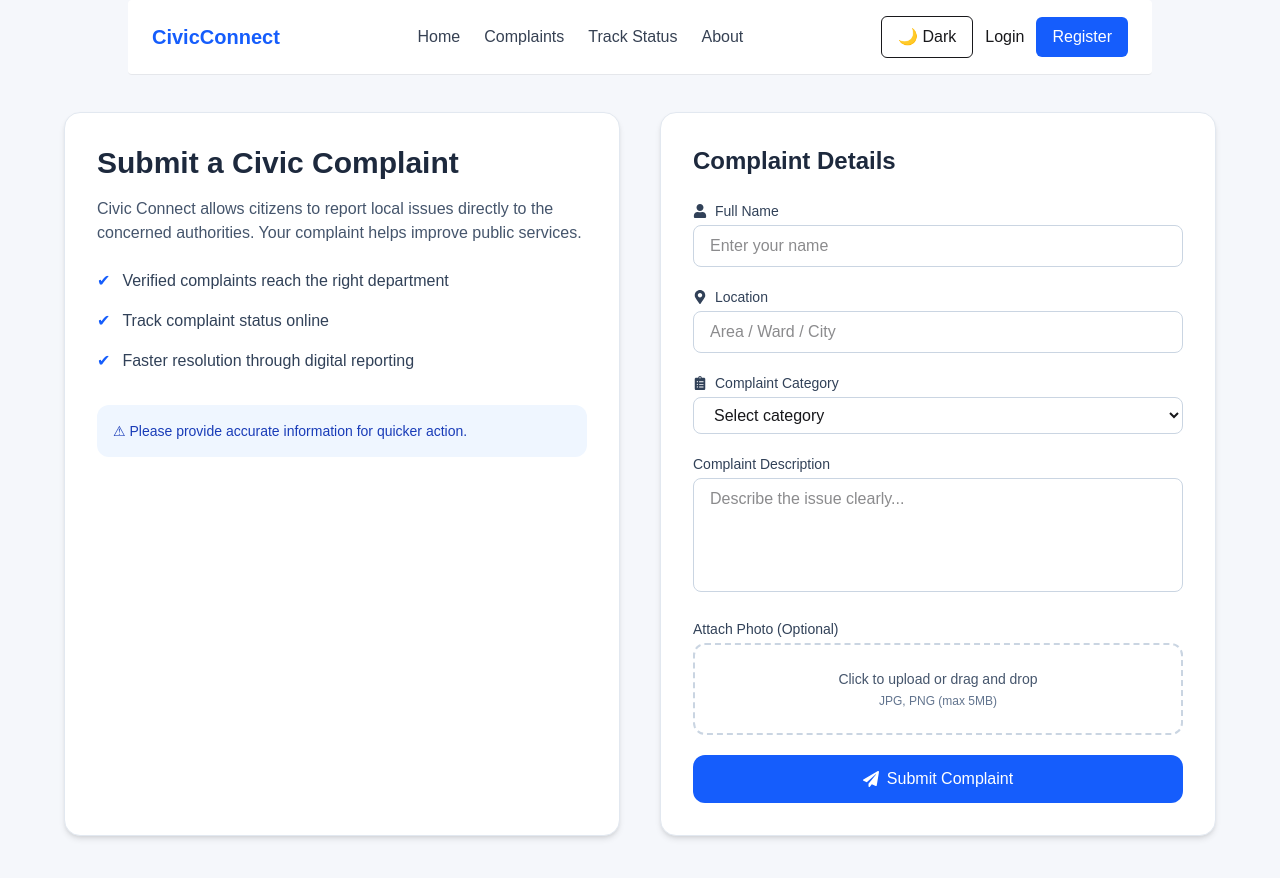
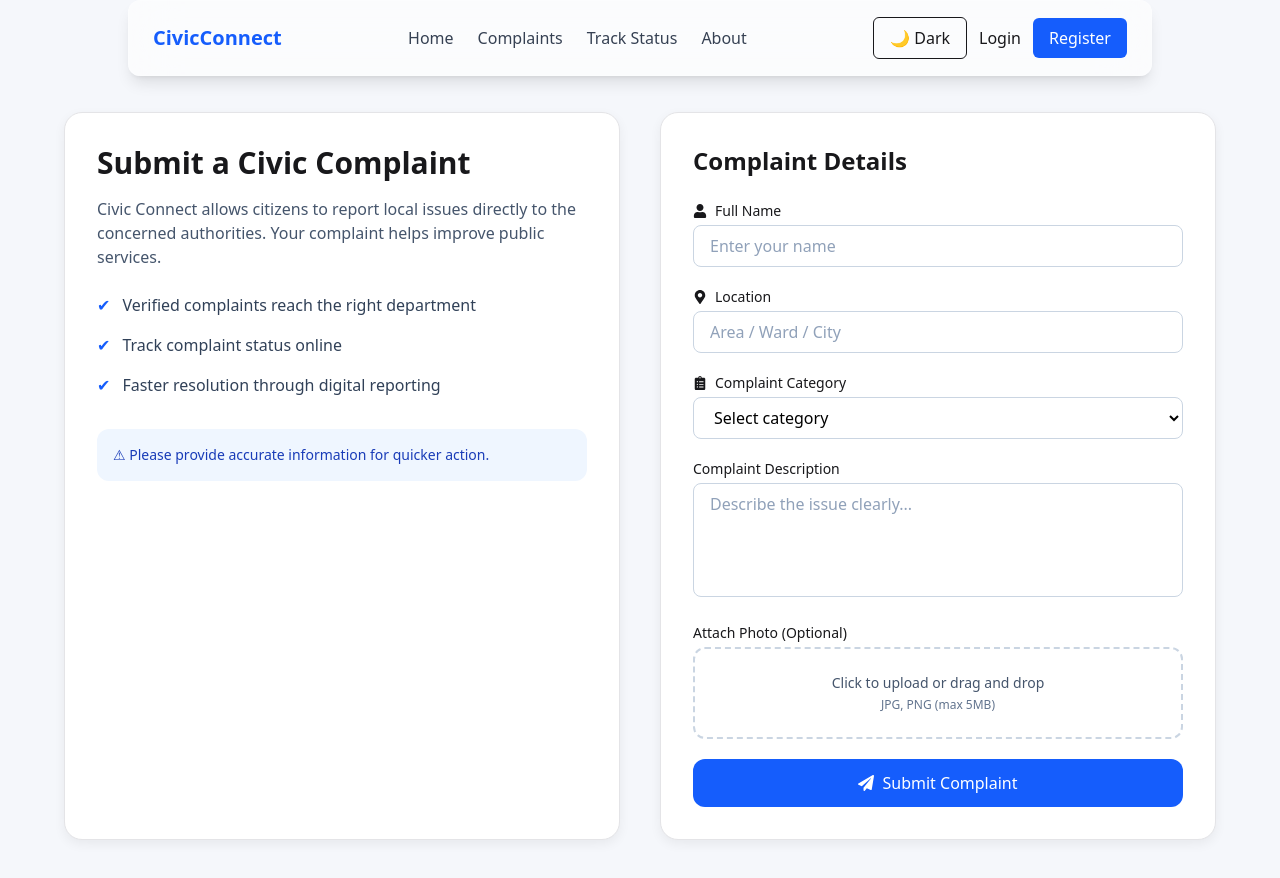
Before and after one commit to AnkitPuri07/CivicConnect, a Next.js app: page /complaintPage in a window 1280 px wide. Shown: the top 878 px of the page. Built offline with nearby package versions, Linux system fonts and the light colour scheme.

Commit message:
dark theme change

```diff
--- a/app/complaintPage/page.jsx
+++ b/app/complaintPage/page.jsx
@@ -2,20 +2,21 @@ import { FaUser, FaMapMarkerAlt, FaClipboardList, FaPaperPlane } from "react-ico
 
 export default function ComplaintPage() {
   return (
-    <section className="min-h-screen  pt-28 pb-16 px-4">
+    <section className="min-h-screen pt-28 pb-16 px-4">
       <div className="max-w-6xl mx-auto grid lg:grid-cols-2 gap-10">
 
         {/* Left Info Panel */}
-        <div className="bg-white rounded-2xl shadow-md p-8 border border-slate-200">
-          <h2 className="text-3xl font-bold text-slate-800 mb-4">
+        <div className="card p-8">
+          <h2 className="text-3xl font-bold mb-4">
             Submit a Civic Complaint
           </h2>
-          <p className="text-slate-600 mb-6">
+
+          <p className="text-slate-600 dark:text-zinc-300 mb-6">
             Civic Connect allows citizens to report local issues directly to the
             concerned authorities. Your complaint helps improve public services.
           </p>
 
-          <ul className="space-y-4 text-slate-700">
+          <ul className="space-y-4 text-slate-700 dark:text-zinc-300">
             <li className="flex gap-3">
               <span className="text-blue-600">✔</span>
               Verified complaints reach the right department
@@ -30,14 +31,14 @@ export default function ComplaintPage() {
             </li>
           </ul>
 
-          <div className="mt-8 p-4 bg-blue-50 rounded-xl text-sm text-blue-800">
+          <div className="mt-8 p-4 bg-blue-50 dark:bg-blue-950/40 rounded-xl text-sm text-blue-800 dark:text-blue-200">
             ⚠ Please provide accurate information for quicker action.
           </div>
         </div>
 
         {/* Complaint Form */}
-        <div className="bg-white rounded-2xl shadow-md p-8 border border-slate-200">
-          <h3 className="text-2xl font-semibold text-slate-800 mb-6">
+        <div className="card p-8">
+          <h3 className="text-2xl font-semibold mb-6">
             Complaint Details
           </h3>
 
@@ -45,34 +46,49 @@ export default function ComplaintPage() {
 
             {/* Name */}
             <div>
-              <label className="text-sm font-medium text-slate-700 flex items-center gap-2 mb-1">
+              <label className="text-sm font-medium flex items-center gap-2 mb-1">
                 <FaUser /> Full Name
               </label>
+
               <input
                 type="text"
                 placeholder="Enter your name"
-                className="w-full rounded-lg border border-slate-300 px-4 py-2 focus:ring-2 focus:ring-blue-500 outline-none"
+                className="w-full rounded-lg border border-slate-300 dark:border-zinc-700
+                bg-white dark:bg-zinc-800
+                text-black dark:text-white
+                placeholder:text-slate-400 dark:placeholder:text-zinc-500
+                px-4 py-2 focus:ring-2 focus:ring-blue-500 outline-none"
               />
             </div>
 
             {/* Location */}
             <div>
-              <label className="text-sm font-medium text-slate-700 flex items-center gap-2 mb-1">
+              <label className="text-sm font-medium flex items-center gap-2 mb-1">
                 <FaMapMarkerAlt /> Location
               </label>
+
               <input
                 type="text"
                 placeholder="Area / Ward / City"
-                className="w-full rounded-lg border border-slate-300 px-4 py-2 focus:ring-2 focus:ring-blue-500 outline-none"
+                className="w-full rounded-lg border border-slate-300 dark:border-zinc-700
+                bg-white dark:bg-zinc-800
+                text-black dark:text-white
+                placeholder:text-slate-400 dark:placeholder:text-zinc-500
+                px-4 py-2 focus:ring-2 focus:ring-blue-500 outline-none"
               />
             </div>
 
             {/* Category */}
             <div>
-              <label className="text-sm font-medium text-slate-700 flex items-center gap-2 mb-1">
+              <label className="text-sm font-medium flex items-center gap-2 mb-1">
                 <FaClipboardList /> Complaint Category
               </label>
-              <select className="w-full rounded-lg border border-slate-300 px-4 py-2 focus:ring-2 focus:ring-blue-500 outline-none">
+
+              <select className="w-full rounded-lg border border-slate-300 dark:border-zinc-700
+              bg-white dark:bg-zinc-800
+              text-black dark:text-white
+              px-4 py-2 focus:ring-2 focus:ring-blue-500 outline-none">
+
                 <option>Select category</option>
                 <option>Road & Infrastructure</option>
                 <option>Water Supply</option>
@@ -80,54 +96,52 @@ export default function ComplaintPage() {
                 <option>Waste Management</option>
                 <option>Public Safety</option>
                 <option>Other</option>
+
               </select>
             </div>
 
             {/* Description */}
             <div>
-              <label className="text-sm font-medium text-slate-700 mb-1 block">
+              <label className="text-sm font-medium mb-1 block">
                 Complaint Description
               </label>
+
               <textarea
                 rows="4"
                 placeholder="Describe the issue clearly..."
-                className="w-full rounded-lg border border-slate-300 px-4 py-2 focus:ring-2 focus:ring-blue-500 outline-none resize-none"
+                className="w-full rounded-lg border border-slate-300 dark:border-zinc-700
+                bg-white dark:bg-zinc-800
+                text-black dark:text-white
+                placeholder:text-slate-400 dark:placeholder:text-zinc-500
+                px-4 py-2 focus:ring-2 focus:ring-blue-500 outline-none resize-none"
               ></textarea>
             </div>
 
-            {/* Image Upload */}
+            {/* Upload */}
             <div>
-              <label className="text-sm font-medium text-slate-700 mb-1 block">
+              <label className="text-sm font-medium mb-1 block">
                 Attach Photo (Optional)
               </label>
 
-              <div className="relative flex items-center justify-center w-full">
-                <label
-                  htmlFor="complaintImage"
-                  className="w-full cursor-pointer border-2 border-dashed border-slate-300
-                            rounded-xl p-6 text-center hover:border-blue-500 transition"
-                >
-                  <p className="text-slate-600 text-sm">
-                    Click to upload or drag and drop
-                  </p>
-                  <p className="text-xs text-slate-500 mt-1">
-                    JPG, PNG (max 5MB)
-                  </p>
+              <label className="block cursor-pointer border-2 border-dashed border-slate-300 dark:border-zinc-700 rounded-xl p-6 text-center hover:border-blue-500 transition">
+                <p className="text-sm text-slate-600 dark:text-zinc-300">
+                  Click to upload or drag and drop
+                </p>
+                <p className="text-xs text-slate-500 dark:text-zinc-400 mt-1">
+                  JPG, PNG (max 5MB)
+                </p>
 
-                  <input
-                    id="complaintImage"
-                    type="file"
-                    accept="image/*"
-                    className="hidden"
-                  />
-                </label>
-              </div>
+                <input type="file" accept="image/" className="hidden" />
+              </label>
             </div>
 
             {/* Submit */}
             <button
               type="submit"
-              className="w-full flex items-center justify-center gap-2 bg-blue-600 hover:bg-blue-700 text-white font-medium py-3 rounded-xl transition"
+              className="w-full flex items-center justify-center gap-2
+              bg-blue-600 hover:bg-blue-700
+              dark:bg-blue-500 dark:hover:bg-blue-600
+              text-white font-medium py-3 rounded-xl transition"
             >
               <FaPaperPlane /> Submit Complaint
             </button>
--- a/app/globals.css
+++ b/app/globals.css
@@ -1,5 +1,10 @@
 @import "tailwindcss";
-@custom-variant dark (&:where(.dark, .dark *));
+
+@custom-variant dark (&:where(.dark, .dark ));
+
+/* =========================
+   THEME VARIABLES
+========================= */
 :root {
   --background: #f5f7fb;
   --foreground: #18181b;
@@ -10,47 +15,40 @@
   --foreground: #f4f4f5;
 }
 
-@theme inline {
-  --color-background: var(--background);
-  --color-foreground: var(--foreground);
-  --font-sans: var(--font-geist-sans);
-  --font-mono: var(--font-geist-mono);
-}
-
-
 
 body {
   background: var(--background);
   color: var(--foreground);
-  font-family: Arial, Helvetica, sans-serif;
+  font-family: system-ui, Arial, Helvetica, sans-serif;
+  transition: background 0.3s ease, color 0.3s ease;
 }
 
-html{
+html {
   scroll-behavior: smooth;
 }
+
 section {
   scroll-margin-top: 80px;
 }
 
+/* =========================
+   CARD SYSTEM (IMPORTANT)
+========================= */
 .card {
   background: #ffffff;
   color: #18181b;
 
-  border: 1px solid #e4e4e7; /* zinc-200 */
-  box-shadow:
-    0 1px 2px rgba(0,0,0,0.04),
-    0 8px 24px rgba(0,0,0,0.06);
+  border: 1px solid #e4e4e7;
+  box-shadow: 0 4px 12px rgba(0, 0, 0, 0.06);
 
   border-radius: 18px;
+  transition: all 0.3s ease;
 }
 
 .dark .card {
-  background: #18181b; /* zinc-900 */
-  color: #f4f4f5; /* zinc-100 */
+  background: #18181b;
+  color: #f4f4f5;
 
-  border: 1px solid #3f3f46; /* zinc-700 */
-
-  box-shadow:
-    0 1px 2px rgba(255,255,255,0.03),
-    0 8px 24px rgba(0,0,0,0.45);
+  border: 1px solid #3f3f46;
+  box-shadow: 0 8px 24px rgba(0, 0, 0, 0.45);
 }
--- a/components/Navbar.jsx
+++ b/components/Navbar.jsx
@@ -35,7 +35,11 @@ export default function Navbar() {
 
   return (
     <>
-      <nav className="bg-white dark:bg-zinc-900 border-b border-gray-200 dark:border-zinc-800 fixed top-0 left-1/2 -translate-x-1/2 z-50 w-4/5 md:w-full lg:w-4/5 rounded">
+      <nav className="fixed top-0 left-1/2 -translate-x-1/2 z-50 w-4/5 md:w-full lg:w-4/5 rounded-xl
+      bg-white/60 dark:bg-zinc-900/60
+      backdrop-blur-xl
+      border border-white/20 dark:border-zinc-700
+      shadow-lg">
         <div className="max-w-7xl mx-auto px-6 py-4 flex items-center justify-between">
 
           <Link href="/" className="text-xl font-semibold text-blue-600">
```
Also changed, not shown: app/about/page.jsx (+39 -24 lines), app/login/page.jsx (line endings or trailing spaces), app/register/page.jsx (line endings or trailing spaces), 1 other file (tests, documents, lock files or other folders).
